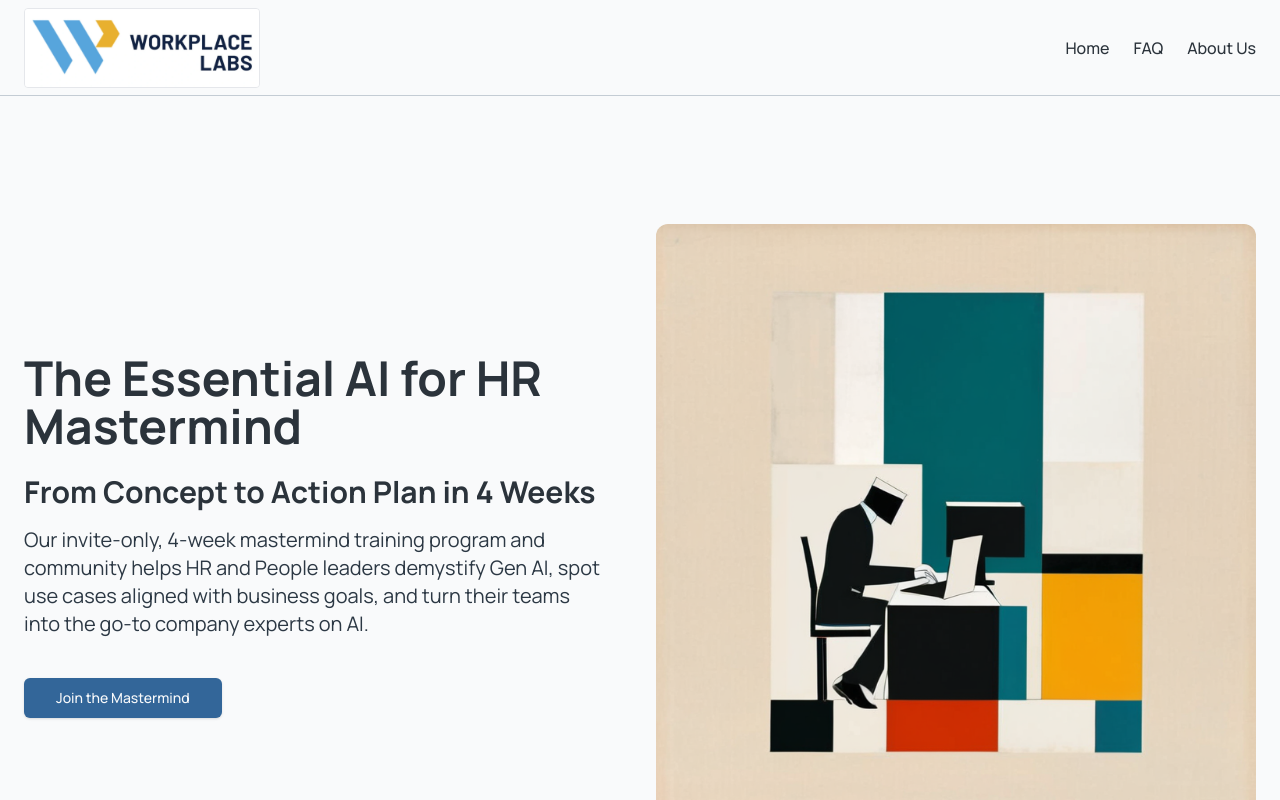
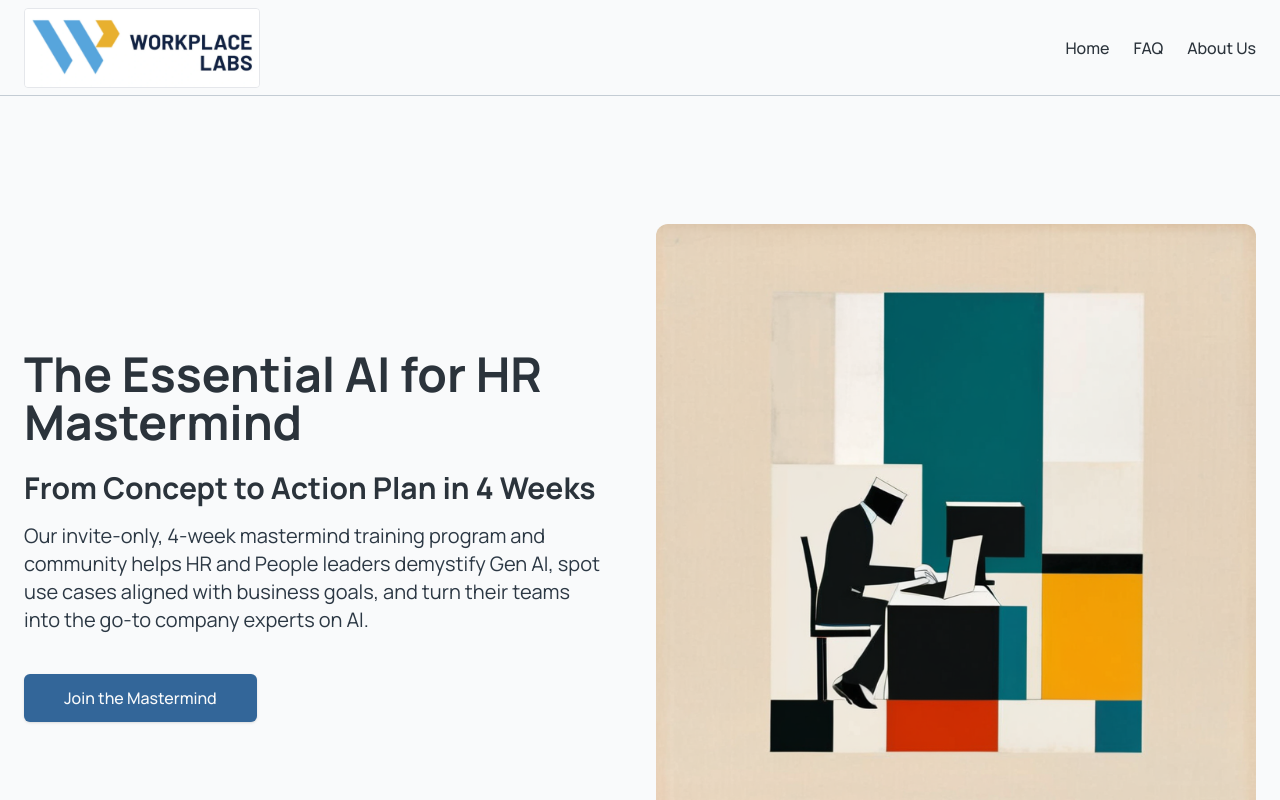
Before and after one commit to SimpleJoySolutions/workplace-labs-mastermind, a Next.js app: page / in a window 1280 px wide. Shown: the top 800 px of the page. Built offline with nearby package versions, Linux system fonts and the light colour scheme.

Commit message:
bigger CTAs

```diff
--- a/src/components/home-body.tsx
+++ b/src/components/home-body.tsx
@@ -68,7 +68,7 @@ export const HomeBody = () => {
                   >
                     <Link
                       href="https://docs.google.com/forms/d/e/1FAIpQLSeysTaenp0vmB4qtWRXItMwY-m1_pmTrmalKPWZjt6P5ymUTw/viewform?usp=sf_link"
-                      className="mt-6 inline-flex h-10 items-center justify-center rounded-md bg-primary px-8 text-sm font-medium text-primary-foreground shadow transition-colors hover:bg-primary/90 focus-visible:outline-none focus-visible:ring-1 focus-visible:ring-ring disabled:pointer-events-none disabled:opacity-50"
+                      className="mt-6 inline-flex h-12 items-center justify-center rounded-md bg-primary px-10 text-base font-medium text-primary-foreground shadow transition-colors hover:bg-primary/90 focus-visible:outline-none focus-visible:ring-1 focus-visible:ring-ring disabled:pointer-events-none disabled:opacity-50"
                       prefetch={false}
                     >
                       Join the Mastermind
@@ -478,7 +478,7 @@ export const HomeBody = () => {
                 >
                   <Link
                     href="https://docs.google.com/forms/d/e/1FAIpQLSeysTaenp0vmB4qtWRXItMwY-m1_pmTrmalKPWZjt6P5ymUTw/viewform?usp=sf_link"
-                    className="mt-6 inline-flex h-10 items-center justify-center rounded-md bg-primary px-8 text-sm font-medium text-primary-foreground shadow transition-colors hover:bg-primary/90 focus-visible:outline-none focus-visible:ring-1 focus-visible:ring-ring disabled:pointer-events-none disabled:opacity-50"
+                    className="mt-6 inline-flex h-12 items-center justify-center rounded-md bg-primary px-10 text-base font-medium text-primary-foreground shadow transition-colors hover:bg-primary/90 focus-visible:outline-none focus-visible:ring-1 focus-visible:ring-ring disabled:pointer-events-none disabled:opacity-50"
                     prefetch={false}
                   >
                     Apply Now
```
